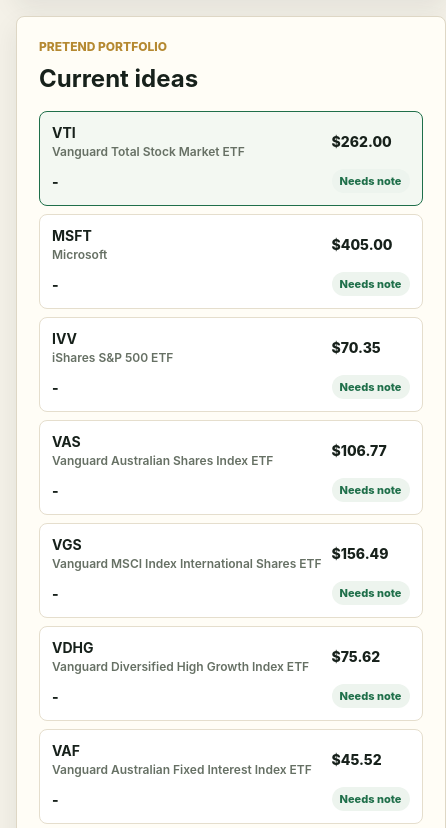
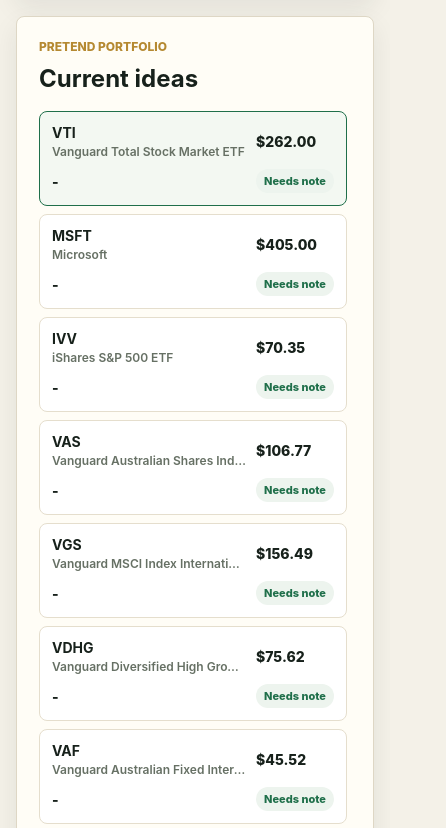
Before and after one commit to graychamb/Investment-Project-, a React (Vite) app: page / in a window 390 px wide. Shown: the part 2256-3084 px from the top of the page, 446 px wide, since content can reach past the window. Built offline with nearby package versions, Linux system fonts and the light colour scheme.

Commit message:
Keep ETF selector visible in compact layout

```diff
--- a/src/styles.css
+++ b/src/styles.css
@@ -271,14 +271,19 @@
 
 .portfolio-browser {
   display: grid;
-  grid-template-columns: minmax(300px, 0.8fr) minmax(0, 1.2fr);
+  grid-template-columns: minmax(250px, 0.75fr) minmax(0, 1.25fr);
   gap: 16px;
   align-items: start;
 }
 
 .etf-list {
+  position: sticky;
+  top: 16px;
   display: grid;
   gap: 8px;
+  max-height: calc(100vh - 32px);
+  overflow: auto;
+  padding-right: 4px;
 }
 
 .etf-row {
@@ -625,19 +630,14 @@
   .dashboard,
   .snapshot-grid,
   .workspace,
-  .portfolio-browser,
   .explanation-review,
   .research-fields,
   dl {
     grid-template-columns: 1fr;
   }
 
-  .detail-panel {
-    position: static;
-  }
-
   .etf-row {
-    grid-template-columns: 1fr 78px;
+    grid-template-columns: minmax(120px, 1fr) 78px;
   }
 
   .etf-row span:nth-child(3),
@@ -654,3 +654,15 @@
     grid-template-columns: 1fr;
   }
 }
+
+@media (max-width: 700px) {
+  .portfolio-browser {
+    grid-template-columns: 1fr;
+  }
+
+  .etf-list,
+  .detail-panel {
+    position: static;
+    max-height: none;
+  }
+}
```
